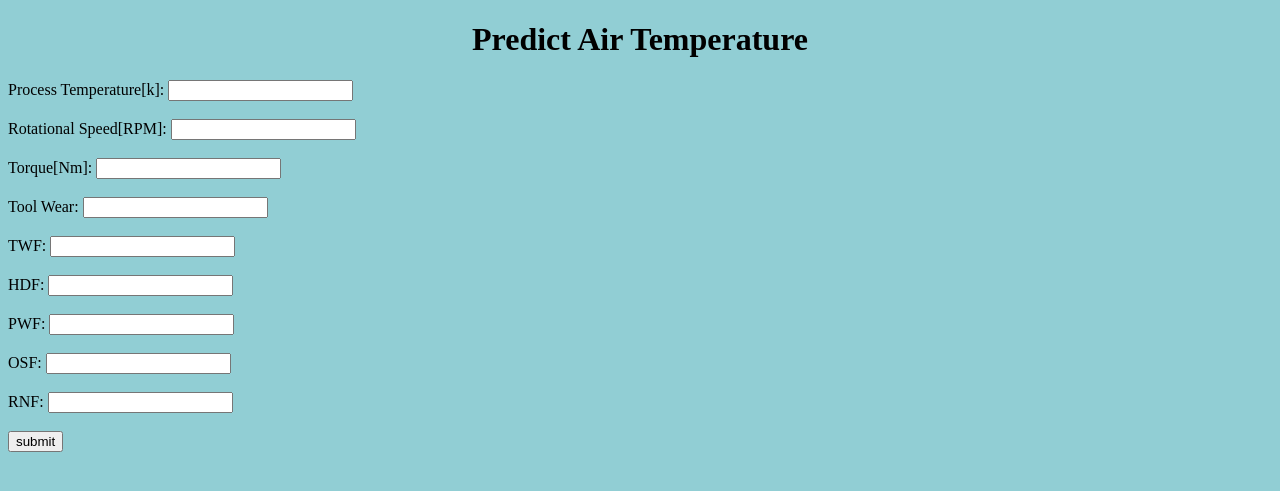
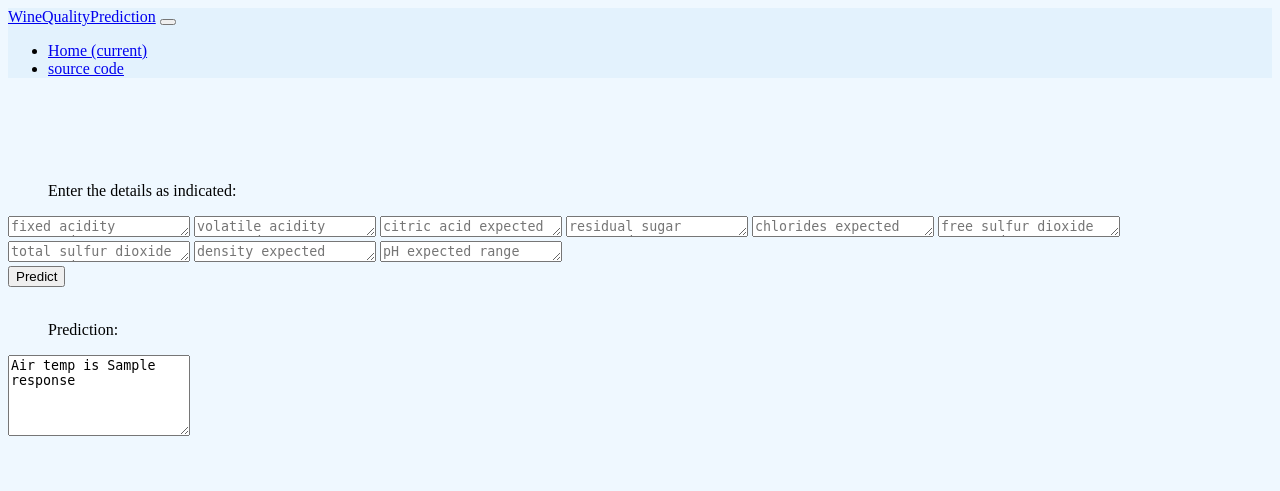
Before and after one commit to sumit-1492/ml_ops_hw, a Flask app: template webapp/templates/index.html in a window 1280 px wide. Shown: the top 491 px of the page. Run offline with Flask 2, Linux system fonts and the light colour scheme; the template is opened without the code that fills it: most values are stand-ins (such as "Sample title", 1, 10 or a date in 2020).

Commit message:
small change

```diff
--- a/app.py
+++ b/app.py
@@ -38,12 +38,12 @@
         return render_template("404.html", error=error)
 
 
-@app.route('/',methods=['GET'])  # route to display the home page
-def homePage():
-    return render_template("index.html")
+#@app.route('/',methods=['GET'])  # route to display the home page
+#def homePage():
+    #return render_template("index.html")
 
 
-@app.route('/predict',methods=['POST','GET']) # route to show the predictions in a web UI
+@app.route('/',methods=['POST','GET']) # route to show the predictions in a web UI
 def index():
     if request.method == 'POST':
         try:
@@ -51,7 +51,7 @@
                 data = dict(request.form).values()
                 data = [list((map(float,data)))]
                 response = predict(data)
-                return render_template("results.html",response=response)
+                return render_template("index.html",response=response)
 
             elif request.json:
                 response = api_response(request)
--- a/webapp/templates/index.html
+++ b/webapp/templates/index.html
@@ -1,46 +1,104 @@
 {% extends 'base.html' %}
 
-{% block head %}
+{% block title %}
+WineQuality
+{% endblock title %}
 
-<title>Search Page</title>
-<link rel="stylesheet" href="{{ url_for('static', filename='css/style.css') }}">
-{% endblock %}
+
+{% block custom_css %}
+<!-- Custom CSS -->
+<link rel="stylesheet" href="{{ url_for('static', filename='css/main.css') }}">
+{% endblock custom_css %}
+
 
 {% block body %}
-<div class="content">
-    <h1 style="text-align: center">Predict Air Temperature</h1>
-    <div class="form">
-        <form action="/predict" method="POST">
-            <label for="pt">Process Temperature[k]: </label>
-            <input type="number" name="pt" id="pt" step="any"><br>
+<!-- nav bar -->
+
+<nav class="navbar navbar-expand-lg navbar-light shadow fixed-top" style="background-color: #e3f2fd;">
+    <a class="navbar-brand" href="/">WineQualityPrediction</a>
+    <button class="navbar-toggler" type="button" data-toggle="collapse" data-target="#navbarNav"
+        aria-controls="navbarNav" aria-expanded="false" aria-label="Toggle navigation">
+        <span class="navbar-toggler-icon"></span>
+    </button>
+    <div class="collapse navbar-collapse" id="navbarNav">
+        <ul class="navbar-nav">
+            <li class="nav-item active">
+                <a class="nav-link" href="/">Home <span class="sr-only">(current)</span></a>
+            </li>
+            <li class="nav-item">
+                <a class="nav-link" href="https://github.com/c17hawke/dvc-plus-cml-test">source code</a>
+            </li>
+        </ul>
+    </div>
+</nav>
+<div>
+    <!-- nav bar ends -->
+
+    <div class="container-fluid masthead">
         <br>
-            <label for="rs">Rotational Speed[RPM]: </label>
-            <input type="number" name="rs" id="rs" step="any"><br>
         <br>
-            <label for="trq">Torque[Nm]: </label>
-            <input type="number" name="trq" id="trq" step="any"><br>
         <br>
-            <label for="tw">Tool Wear: </label>
-            <input type="number" name="tw" id="tw" step="any"><br>
         <br>
-            <label for="twf">TWF: </label>
-            <input type="number" name="twf" id="twf" step="any"><br>
-            <br>
-            <label for="hdf">HDF: </label>
-            <input type="number" name="hdf" id="hdf" step="any"><br>
-            <br>
-            <label for="pwf">PWF: </label>
-            <input type="number" select name="pwf" id="pwf" step="any"><br>
-            <br>
-            <label for="osf">OSF: </label>
-            <input type="number" select name="osf" id="osf" step="any"><br>
-            <br>
-            <label for="rnf">RNF: </label>
-            <input type="number" select name="rnf" id="rnf" step="any"><br>
-            <br>
-            <input type="submit" value="submit"><br>
+        <div class="container">
+            <div class="row">
+                <div class="col">
+                    <form method="POST">
+                        <!-- Input block-->
+                        <div class="form-group">
+                            <label for="translation">
+                                <blockquote class="blockquote">
+                                    <p class="mb-2">Enter the details as indicated:</p>
+                                </blockquote>
+                            </label>
+                            <textarea class="form-control" name="pt" rows="1"
+                                placeholder="fixed acidity expected range 4.6 to 15.9"></textarea>
+                            <textarea class="form-control" name="rs" rows="1"
+                                placeholder="volatile acidity expected range 0.12 to 1.58"></textarea>
+                            <textarea class="form-control" name="tq" rows="1"
+                                placeholder="citric acid expected range 0.0 to 1.0"></textarea>
+                            <textarea class="form-control" name="tw" rows="1"
+                                placeholder="residual sugar expected range 0.9 to 15.5"></textarea>
+                            <textarea class="form-control" name="TWF" rows="1"
+                                placeholder="chlorides expected range 0.012 to 0.611"></textarea>
+                            <textarea class="form-control" name="HDF" rows="1"
+                                placeholder="free sulfur dioxide expected range 1.0 to 72.0"></textarea>
+                            <textarea class="form-control" name="PWF" rows="1"
+                                placeholder="total sulfur dioxide expected range 6.0 to 289.0"></textarea>
+                            <textarea class="form-control" name="OSF" rows="1"
+                                placeholder="density expected range 0.99007 to 1.00369"></textarea>
+                            <textarea class="form-control" name="RNF" rows="1"
+                                placeholder="pH expected range 2.74 to 4.01"></textarea>
+
+                        </div>
+
+                        <!-- Select output language here. -->
+                        <div class="form-group">
+                        </div>
+                        <button type="submit" class="btn btn-primary mb-2">Predict</button></br>
+                        </br>
+                    </form>
+                    <!-- Translated text returned by the Translate API is rendered here. -->
+                </div>
+                <div class="col">
+                    <form>
+                        <div class="form-group">
+                            <label for="translation-result">
+
+                                <blockquote class="blockquote">
+                                    <p class="mb-2">Prediction:</p>
+                                </blockquote>
+
+                            </label>
+                            <textarea readonly class="form-control" id="exTextarea" rows="5">Air temp is {{ response }}</textarea>
+                        </div>
                     </form>
                 </div>
             </div>
+        </div>
 
-{% endblock %}
+        {% endblock body %}
+
+        {% block custom_js %}
+        <!-- Custom JS -->
+        <script src="{{ url_for('static', filename='script/index.js') }}"></script>
+        {% endblock custom_js %}
```
Lines whose indentation alone changed are shown as unchanged.
